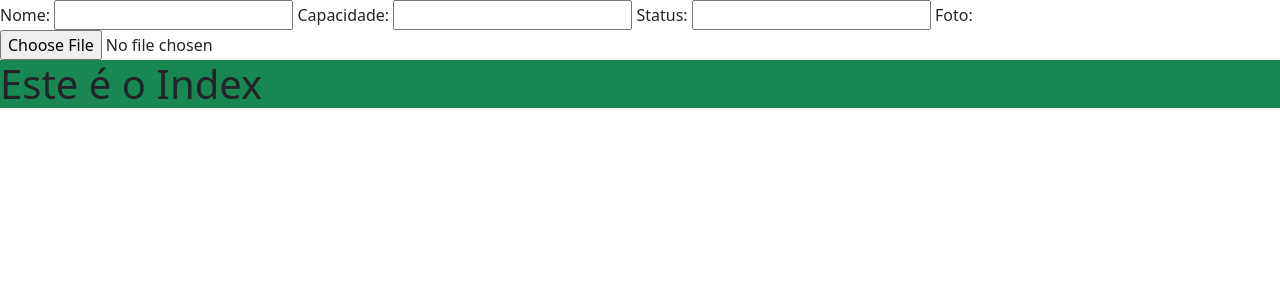
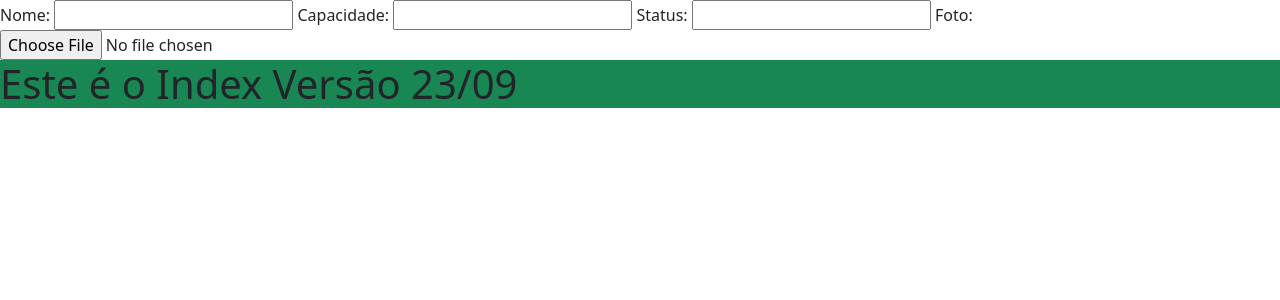
Before and after one commit to rogeriopsdev/projetopoo, a Django app: page /index/ in a window 1280 px wide. Shown: the top 300 px of the page. Run offline with Django 4.2, Linux system fonts and the light colour scheme; some libraries are stand-ins or nearby versions.

Commit message:
Versão_02

```diff
--- a/restauranteapp/templates/restaurante/index.html
+++ b/restauranteapp/templates/restaurante/index.html
@@ -7,6 +7,6 @@
 </head>
 <body>
 {{ form }}
-<h1 class="bg-success">Este é o Index</h1>
+<h1 class="bg-success">Este é o Index Versão 23/09</h1>
 </body>
 </html>
```
